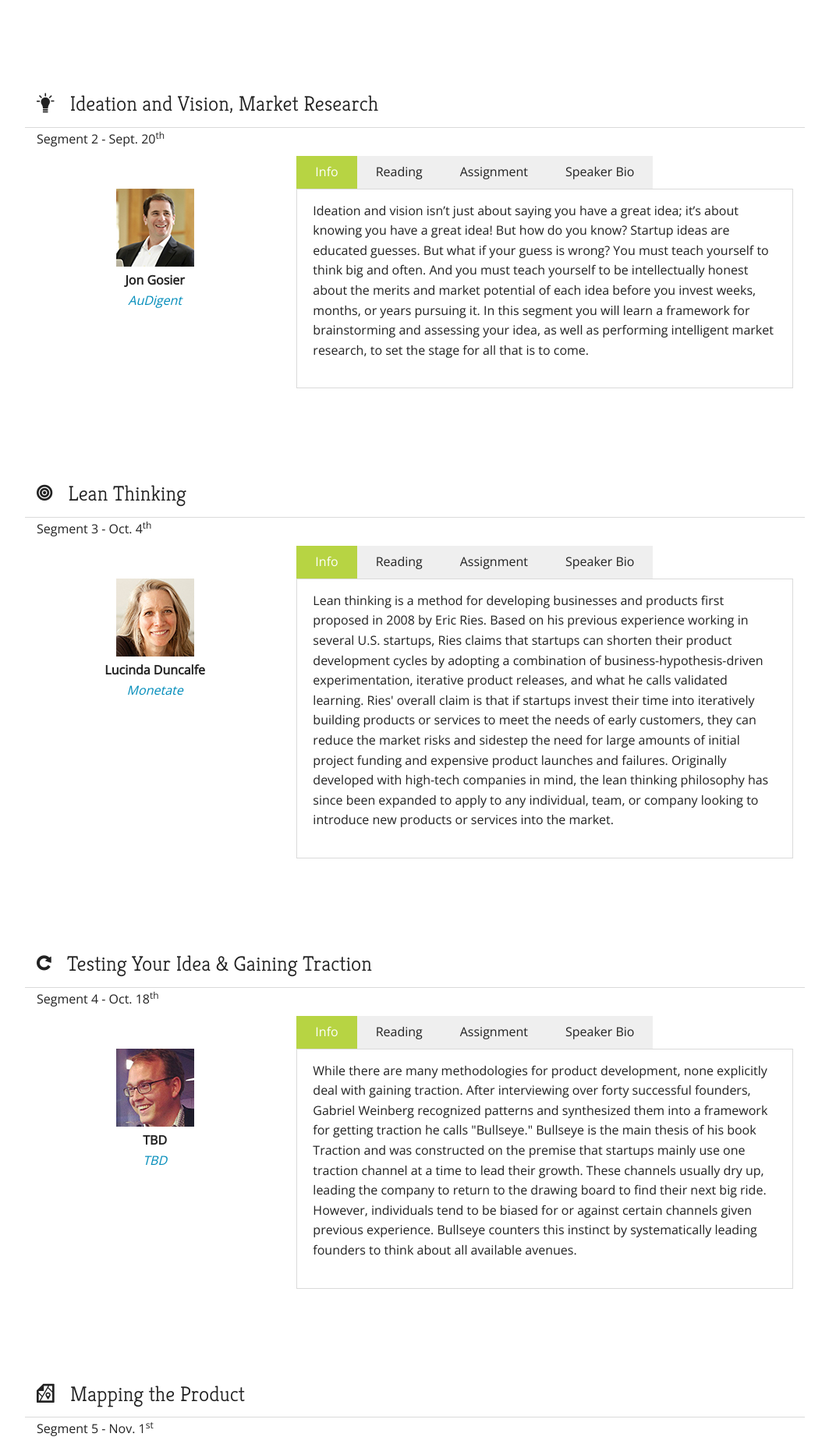
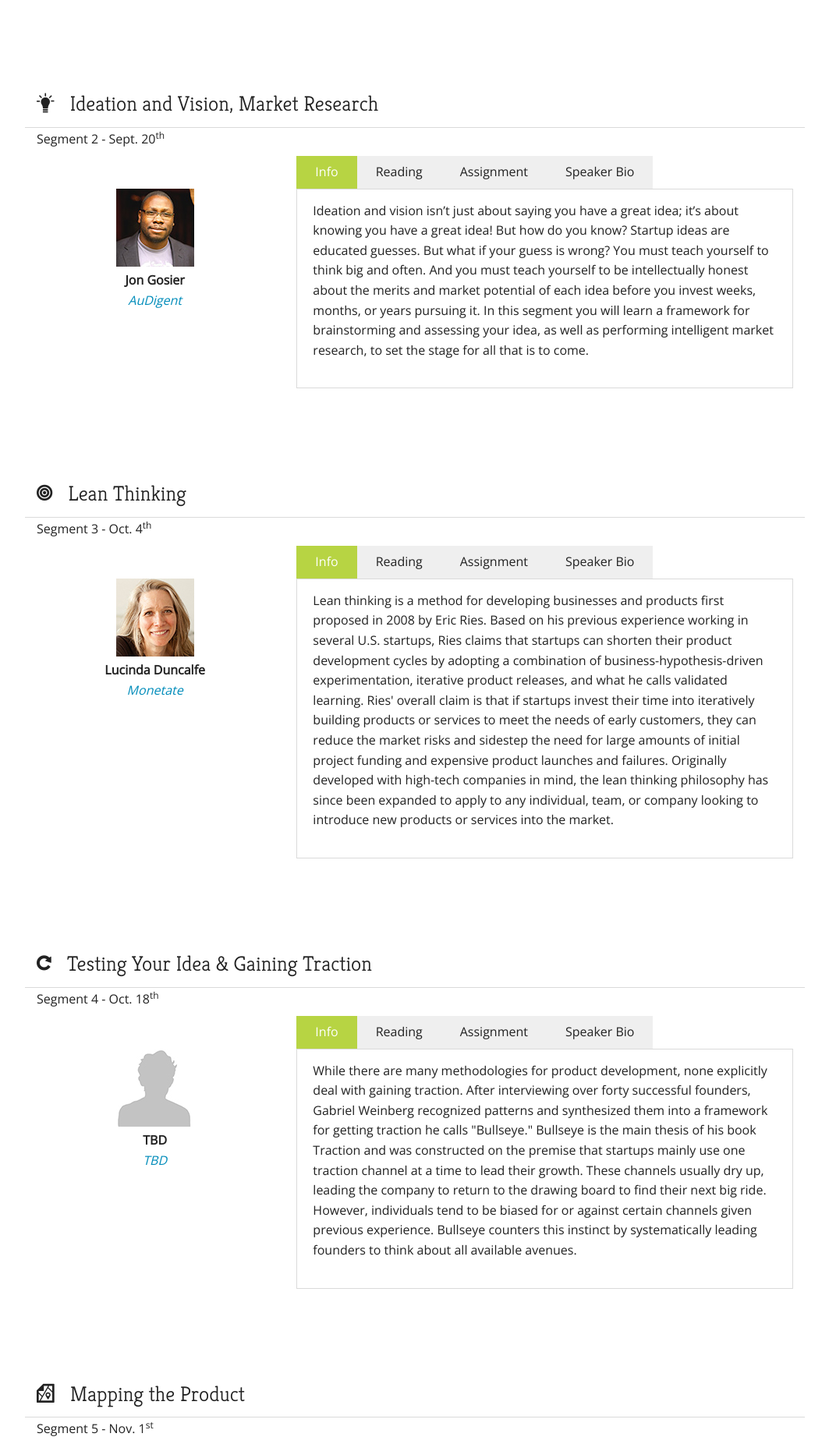
Before and after one commit to phillystartupleaders/bootcamp, a Jekyll site: the page built from index.html, in a window 1280 px wide. Shown: the part 2100-3952 px from the top of the page at 78% size, without its empty margins (108-1171 px from the left). Built offline with Jekyll 4.4.1, drawn with Linux system fonts in a browser that asks for light colours; nearby versions of some CDN libraries.

Commit message:
change profile pics

```diff
--- a/index.html
+++ b/index.html
@@ -103,7 +103,7 @@ layout: default
 
     <div class="small-12 medium-4 columns text-center">
       <div class="mentor-image">
-        <img src="img/pm.jpg" width="100" data-interchange="[img/pm@2x.jpg, (retina)]"/>
+        <img src="img/jg.jpg" width="100" data-interchange="[img/jg@2x.jpg, (retina)]"/>
 
         <p class="mentor-text">Jon Gosier</p>
       </div>
@@ -193,7 +193,7 @@ layout: default
 
     <div class="small-12 medium-4 columns text-center">
       <div class="mentor-image">
-        <img src="img/tm.jpg" width="100" data-interchange="[img/tm@2x.jpg, (retina)]"/>
+        <img src="img/no_user_pic.jpg" width="100" data-interchange="[img/no_user_pic@2x.jpg, (retina)]"/>
 
         <p class="mentor-text">TBD</p>
       </div>
@@ -237,7 +237,7 @@ layout: default
 
     <div class="small-12 medium-4 columns text-center">
       <div class="mentor-image">
-        <img src="img/aa.jpg" width="100" data-interchange="[img/aa@2x.jpg, (retina)]"/>
+        <img src="img/jr.jpg" width="100" data-interchange="[img/jr@2x.jpg, (retina)]"/>
       </div>
       <p class="mentor-text">Johanna Richardson</p>
 
@@ -280,7 +280,7 @@ layout: default
 
     <div class="small-12 medium-4 columns text-center">
       <div class="mentor-image">
-        <img src="img/joanne.jpg" width="100" data-interchange="[img/joanne@2x.jpg, (retina)]"/>
+        <img src="img/sd.jpg" width="100" data-interchange="[img/sd@2x.jpg, (retina)]"/>
       </div>
       <p class="mentor-text">Sean Darras</p>
 
```
Also changed, not shown: img/jg.jpg (added), img/jg@2x.jpg (added), img/jr.jpg (added), img/jr@2x.jpg (added), img/sd.jpg (added), img/sd@2x.jpg (added).
